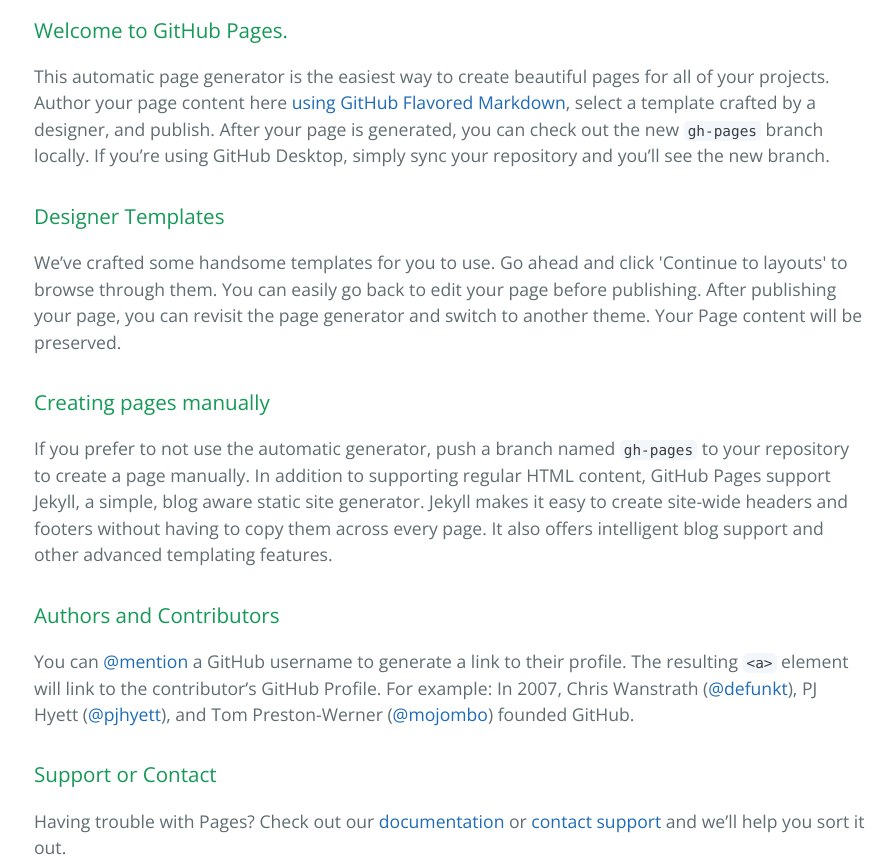
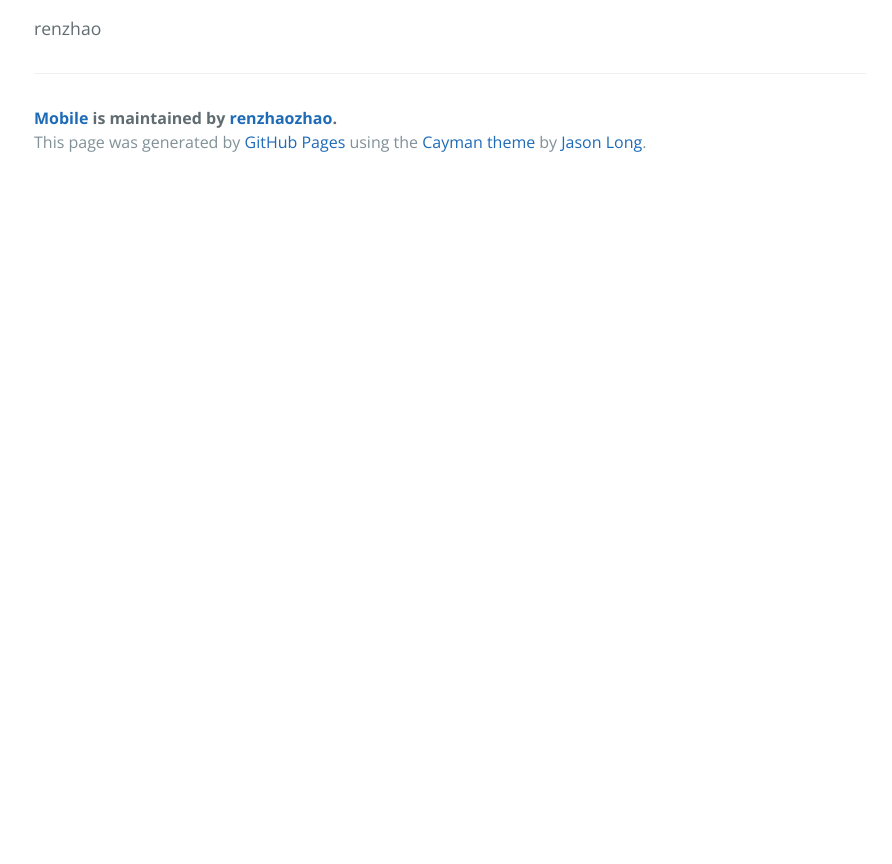
Before and after one commit to renzhaozhao/gulp, a plain HTML site: page index.html in a window 1280 px wide. Shown: the part 400-1264 px from the top of the page, without its empty margins (190-1082 px from the left). After the commit the page ends 800 px from the top, so only its background shows below. Drawn offline with nearby package versions, Linux system fonts and the light colour scheme.

```diff
--- a/index.html
+++ b/index.html
@@ -19,30 +19,7 @@
     </section>
 
     <section class="main-content">
-      <h3>
-<a id="welcome-to-github-pages" class="anchor" href="#welcome-to-github-pages" aria-hidden="true"><span class="octicon octicon-link"></span></a>Welcome to GitHub Pages.</h3>
-
-<p>This automatic page generator is the easiest way to create beautiful pages for all of your projects. Author your page content here <a href="https://guides.github.com/features/mastering-markdown/">using GitHub Flavored Markdown</a>, select a template crafted by a designer, and publish. After your page is generated, you can check out the new <code>gh-pages</code> branch locally. If you’re using GitHub Desktop, simply sync your repository and you’ll see the new branch.</p>
-
-<h3>
-<a id="designer-templates" class="anchor" href="#designer-templates" aria-hidden="true"><span class="octicon octicon-link"></span></a>Designer Templates</h3>
-
-<p>We’ve crafted some handsome templates for you to use. Go ahead and click 'Continue to layouts' to browse through them. You can easily go back to edit your page before publishing. After publishing your page, you can revisit the page generator and switch to another theme. Your Page content will be preserved.</p>
-
-<h3>
-<a id="creating-pages-manually" class="anchor" href="#creating-pages-manually" aria-hidden="true"><span class="octicon octicon-link"></span></a>Creating pages manually</h3>
-
-<p>If you prefer to not use the automatic generator, push a branch named <code>gh-pages</code> to your repository to create a page manually. In addition to supporting regular HTML content, GitHub Pages support Jekyll, a simple, blog aware static site generator. Jekyll makes it easy to create site-wide headers and footers without having to copy them across every page. It also offers intelligent blog support and other advanced templating features.</p>
-
-<h3>
-<a id="authors-and-contributors" class="anchor" href="#authors-and-contributors" aria-hidden="true"><span class="octicon octicon-link"></span></a>Authors and Contributors</h3>
-
-<p>You can <a href="https://github.com/blog/821" class="user-mention">@mention</a> a GitHub username to generate a link to their profile. The resulting <code>&lt;a&gt;</code> element will link to the contributor’s GitHub Profile. For example: In 2007, Chris Wanstrath (<a href="https://github.com/defunkt" class="user-mention">@defunkt</a>), PJ Hyett (<a href="https://github.com/pjhyett" class="user-mention">@pjhyett</a>), and Tom Preston-Werner (<a href="https://github.com/mojombo" class="user-mention">@mojombo</a>) founded GitHub.</p>
-
-<h3>
-<a id="support-or-contact" class="anchor" href="#support-or-contact" aria-hidden="true"><span class="octicon octicon-link"></span></a>Support or Contact</h3>
-
-<p>Having trouble with Pages? Check out our <a href="https://help.github.com/pages">documentation</a> or <a href="https://github.com/contact">contact support</a> and we’ll help you sort it out.</p>
+      <p>renzhao</p>
 
       <footer class="site-footer">
         <span class="site-footer-owner"><a href="https://github.com/renzhaozhao/mobile">Mobile</a> is maintained by <a href="https://github.com/renzhaozhao">renzhaozhao</a>.</span>
```
Also changed, not shown: params.json (+1 -1 lines).
